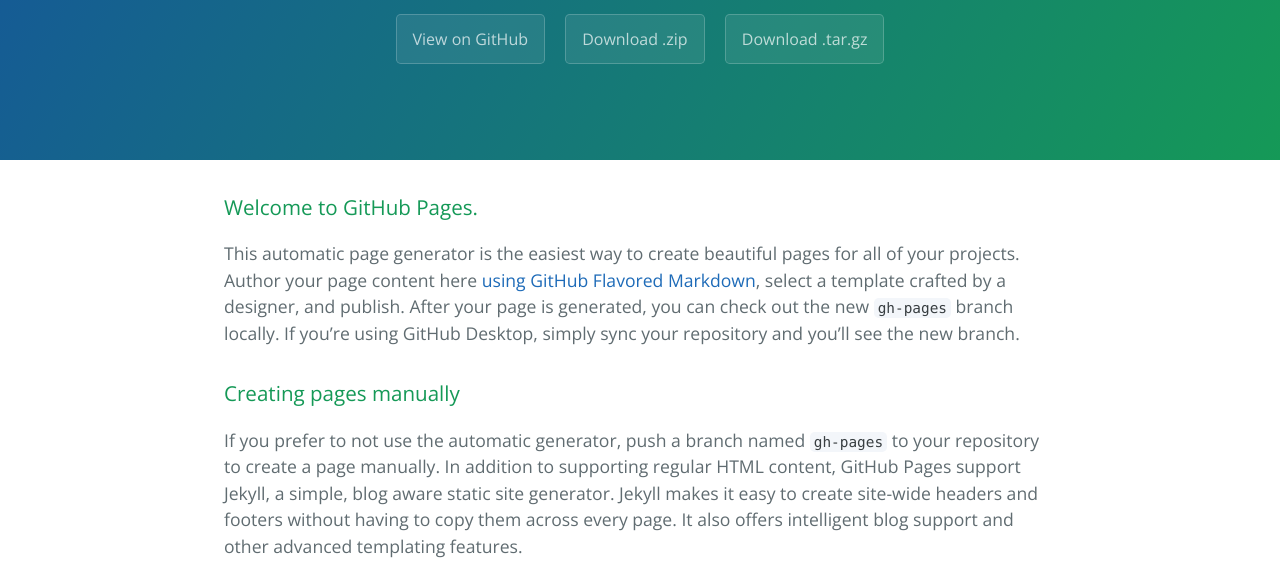
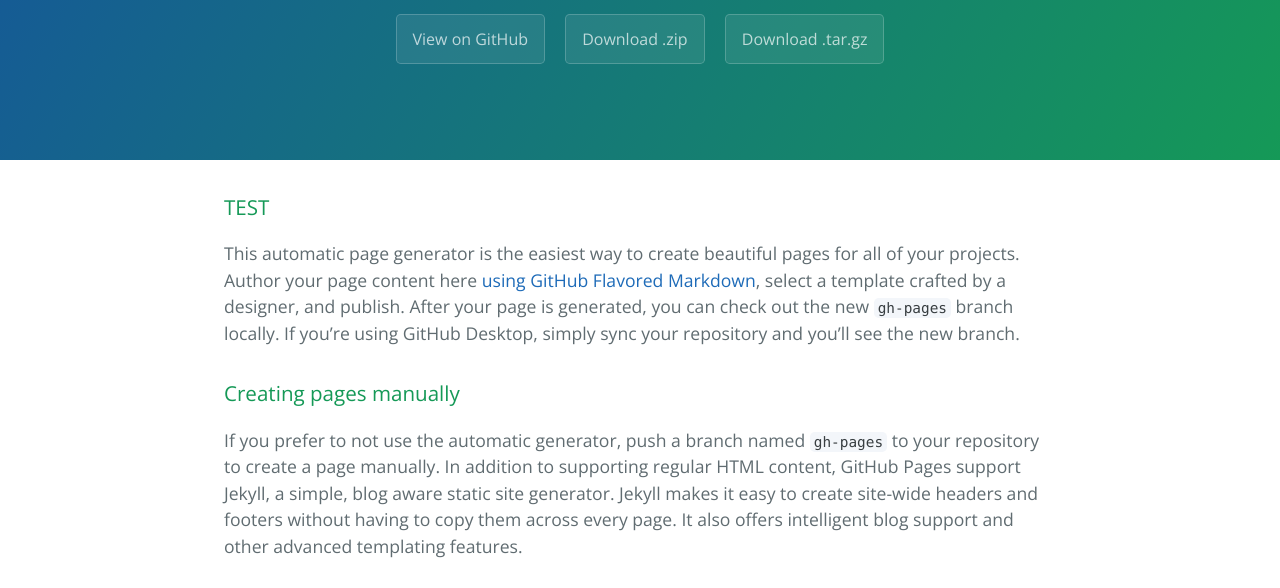
Before and after one commit to alambley/RunTrak, a plain HTML site: page index.html in a window 1280 px wide. Shown: the part 176-764 px from the top of the page. Drawn offline with nearby package versions, Linux system fonts and the light colour scheme.

Commit message:
Update index.html

```diff
--- a/index.html
+++ b/index.html
@@ -20,7 +20,7 @@
 
     <section class="main-content">
       <h3>
-<a id="TEST" class="anchor" href="#welcome-to-github-pages" aria-hidden="true"><span class="octicon octicon-link"></span></a>Welcome to GitHub Pages.</h3>
+<a id="TEST" class="anchor" href="#welcome-to-github-pages" aria-hidden="true"><span class="octicon octicon-link"></span></a>TEST</h3>
 
 <p>This automatic page generator is the easiest way to create beautiful pages for all of your projects. Author your page content here <a href="https://guides.github.com/features/mastering-markdown/">using GitHub Flavored Markdown</a>, select a template crafted by a designer, and publish. After your page is generated, you can check out the new <code>gh-pages</code> branch locally. If you’re using GitHub Desktop, simply sync your repository and you’ll see the new branch.</p>
 
```
